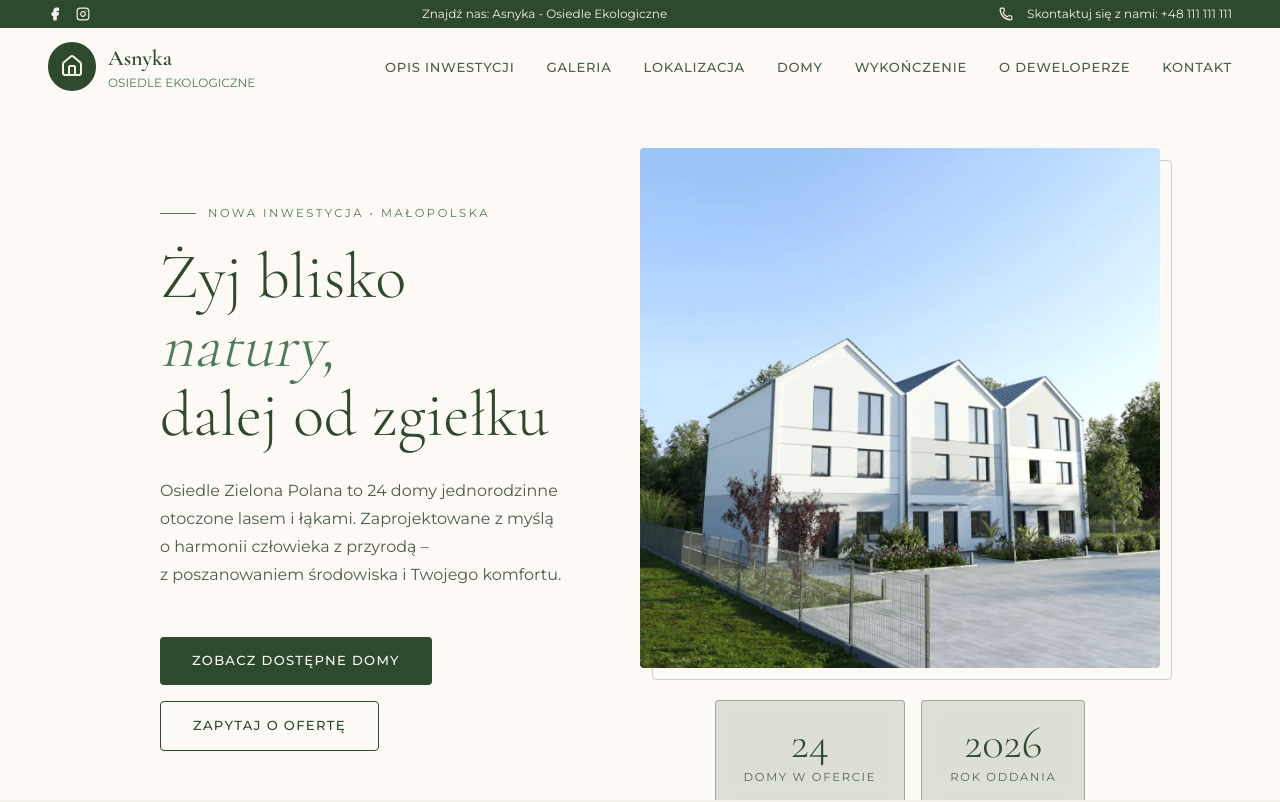
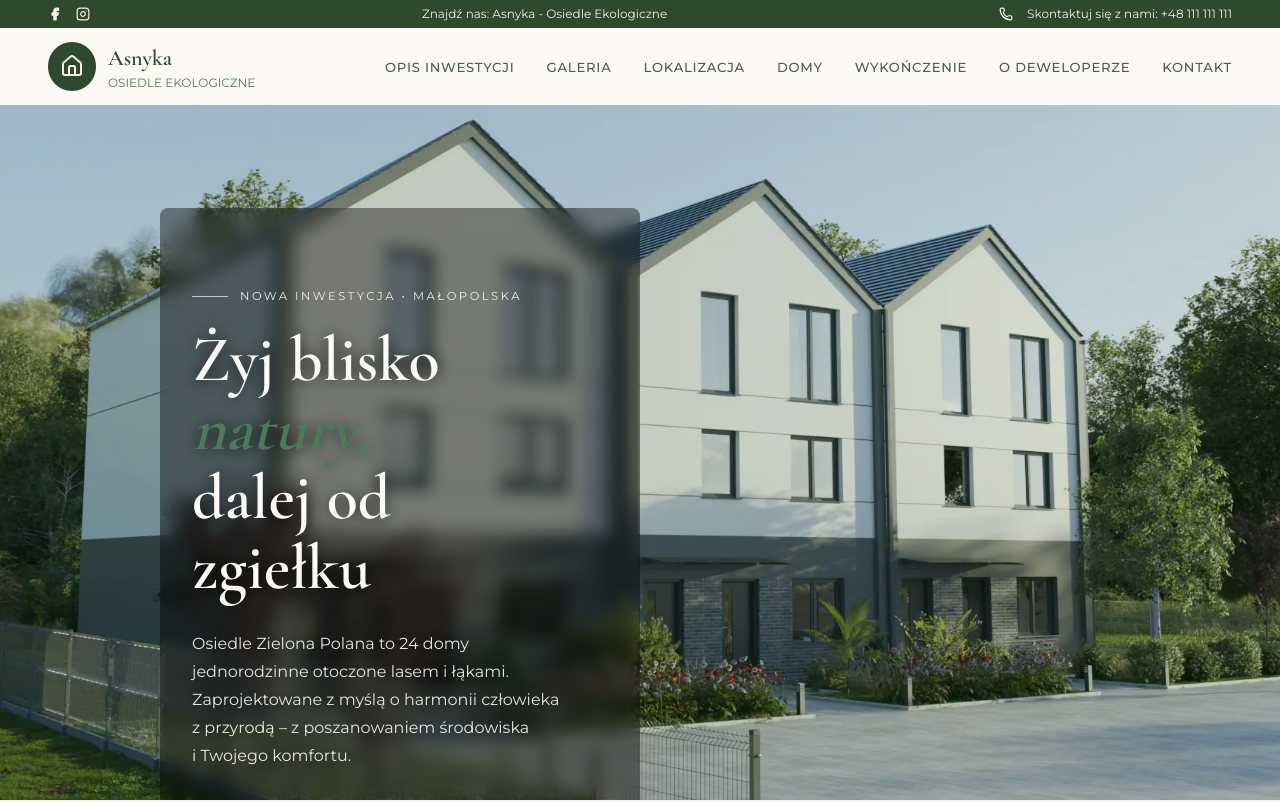
Before and after one commit to ruffaaw/asnyka-website, a Next.js app: page / in a window 1280 px wide. Shown: the top 802 px of the page. Built offline with nearby package versions, Linux system fonts and the light colour scheme.

Commit message:
feat: refactor HomePage layout and update styles

```diff
--- a/app/components/sections/HomePage.tsx
+++ b/app/components/sections/HomePage.tsx
@@ -5,14 +5,27 @@ export default function HomePage() {
   return (
     <SectionWrapper
       id="home"
-      className="h-screen grid grid-cols-2 pt-27 pl-20 pr-20 overflow-hidden bg-white"
+      className="relative h-screen overflow-hidden bg-white"
     >
-      <div className="flex flex-col justify-center py-20 pl-20 pr-16 relative z-10">
-        <h1 className="text-[0.72rem] uppercase text-green-mid mb-5 flex items-center gap-3 tracking-[0.22em] before:content-[''] before:block before:w-9 before:h-px before:bg-green-mid">
+      <div className="absolute inset-0 z-0">
+        <Image
+          src="/asnyka1.webp"
+          alt="Osiedle Zielona Polana"
+          fill
+          className="object-cover"
+          priority
+          unoptimized
+        />
+        <div className="absolute inset-0 bg-green-deep/20" />
+      </div>
+
+      <div className="relative z-10 grid grid-cols-1 lg:grid-cols-2 h-full pt-27 pl-20 pr-20">
+        <div className="flex flex-col justify-center py-20 pr-16 bg-black/40 p-8 rounded-lg backdrop-blur-sm">
+          <h1 className="text-[0.72rem] uppercase text-white/90 mb-5 flex items-center gap-3 tracking-[0.22em] before:content-[''] before:block before:w-9 before:h-px before:bg-white/70">
             Nowa inwestycja • Małopolska
           </h1>
 
-        <h2 className="font-mono text-[clamp(3rem,5vw,5.5rem)] font-light leading-[1.08] text-green-deep mb-7">
+          <h2 className="font-mono text-[clamp(3rem,5vw,5.5rem)] font-semibold leading-[1.08] text-white drop-shadow-[0_1px_8px_rgba(0,0,0,0.8)] mb-7">
             Żyj blisko
             <br />
             <em className="italic text-green-mid">natury,</em>
@@ -20,7 +33,7 @@ export default function HomePage() {
             dalej od zgiełku
           </h2>
 
-        <p className="text-base leading-[1.75] text-text-mid max-w-119 mb-12">
+          <p className="text-base leading-[1.75] text-white/90 max-w-119 mb-12 drop-shadow-[0_1px_8px_rgba(0,0,0,0.8)]">
             Osiedle Zielona Polana to 24 domy jednorodzinne otoczone lasem
             i&nbsp;łąkami. Zaprojektowane z&nbsp;myślą o&nbsp;harmonii człowieka
             z&nbsp;przyrodą – z&nbsp;poszanowaniem środowiska i&nbsp;Twojego
@@ -37,29 +50,15 @@ export default function HomePage() {
             </a>
             <a
               href="#kontakt"
-            className="px-8 py-3.5 border-[1.5px] border-green-deep text-green-deep no-underline text-[0.82rem] font-medium tracking-widest uppercase rounded-sm
-              transition-all duration-200 hover:bg-green-deep hover:text-white"
+              className="px-8 py-3.5 bg-white border-[1.5px] border-green-deep text-green-deep no-underline text-[0.82rem] font-medium tracking-widest uppercase rounded-sm
+              transition-all duration-200 hover:bg-cream hover:-translate-y-px"
             >
               Zapytaj o ofertę
             </a>
           </div>
         </div>
-      <div className="flex flex-col justify-center items-center gap-8 py-10 pr-10">
-        <div className="relative">
-          <div className="absolute -bottom-3 -right-3 w-full h-full border border-green-mid/30 rounded-sm" />
 
-          <Image
-            src="/rzut_kwadratowy.webp"
-            alt="Osiedle Zielona Polana"
-            width={500}
-            height={500}
-            className="relative z-10 object-contain w-full max-w-150 rounded-sm"
-            priority
-            unoptimized
-          />
-        </div>
-
-        <div className="flex gap-4 w-full justify-center">
+        {/* <div className="flex flex-col justify-end items-start gap-4 py-10">
           {[
             { num: "24", label: "Domy w ofercie" },
             { num: "2026", label: "Rok oddania" },
@@ -76,8 +75,8 @@ export default function HomePage() {
               </div>
             </div>
           ))}
+        </div> */}
       </div>
-      </div>{" "}
     </SectionWrapper>
   );
 }
```
Lines whose indentation alone changed are shown as unchanged.
